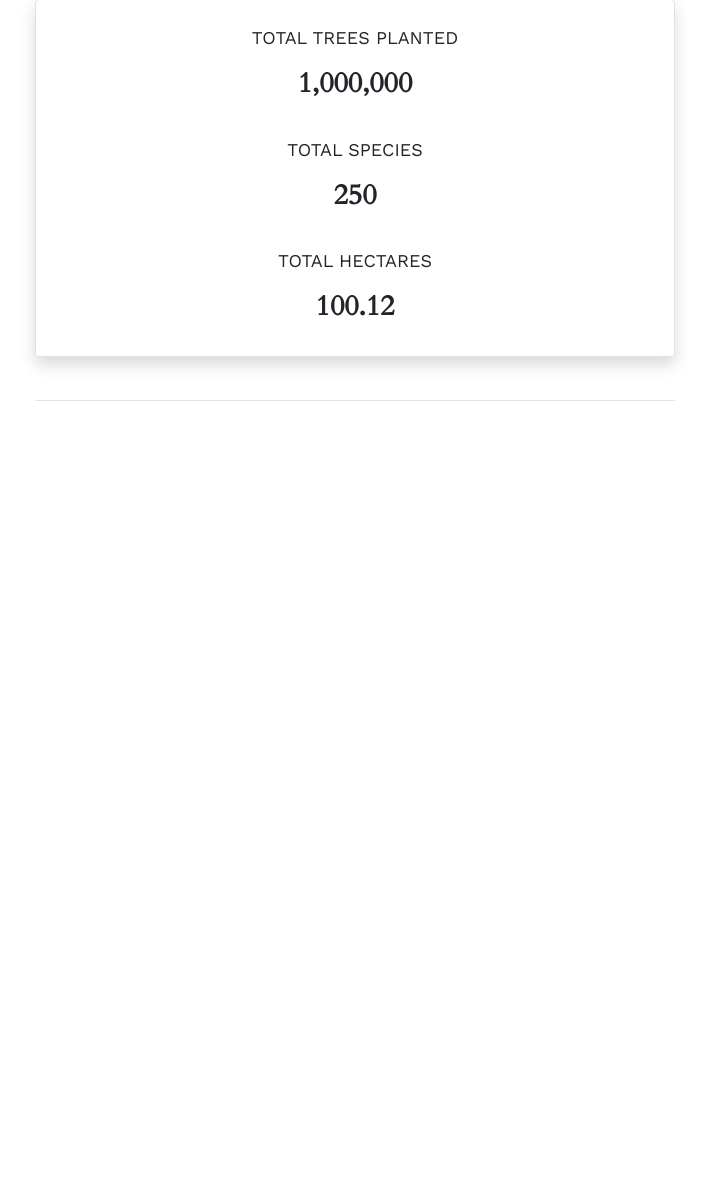
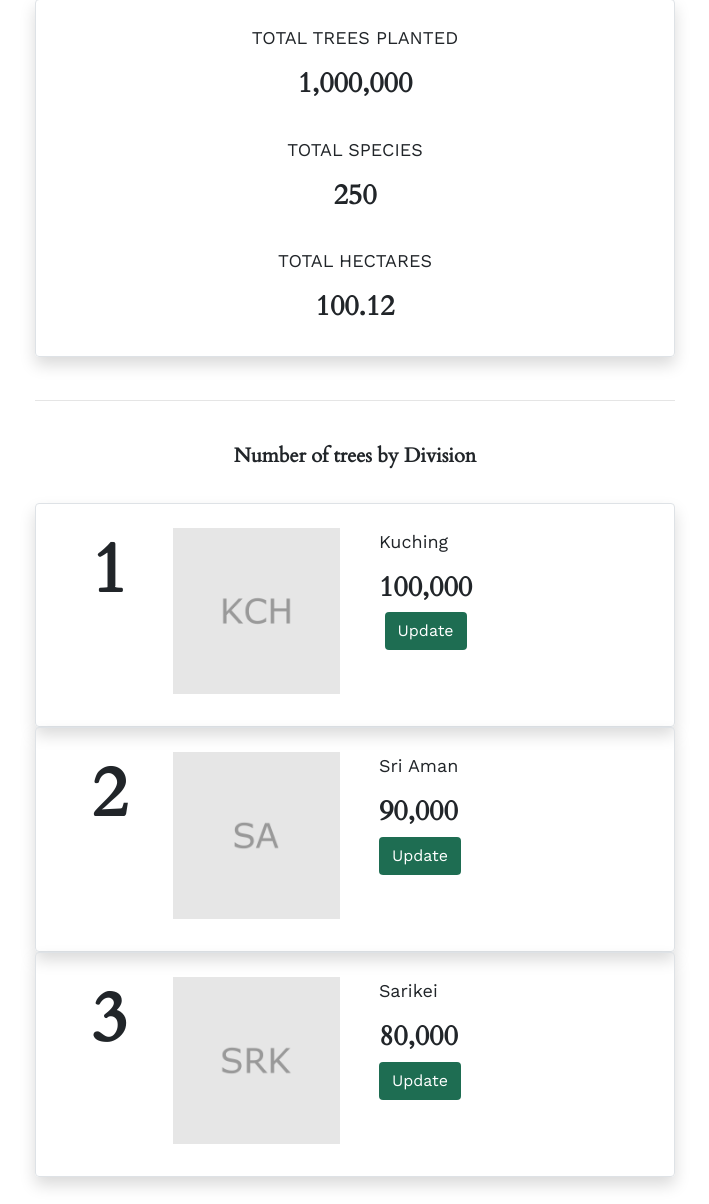
Before and after one commit to nueldeli/flrdashboard, a Django app: page / in a window 1280 px wide. Shown: the part 143-1347 px from the top of the page, without its empty margins (285-994 px from the left). Before the commit the page ends 544 px from the top, so only its background shows below. Run offline with Django 4.2, Linux system fonts and the light colour scheme; data comes from the database, SQL or seed files in the repository; both versions use the stored data as it was after the commit; parts of the project's set-up code (start-up, migrations or seed data) failed here and were passed over; some libraries are stand-ins or nearby versions.

Commit message:
updated figure.model.py

```diff
--- a/figure/admin.py
+++ b/figure/admin.py
@@ -1,5 +1,5 @@
 from django.contrib import admin
-from .models import FigureOverview, Division, PlantingFigure
+from .models import FigureOverview, Division, PlantingFigure, FigureByDivision
 
 # Register your models here.
 class FigureOverviewAdmin(admin.ModelAdmin):
@@ -11,7 +11,11 @@ class DivisionAdmin(admin.ModelAdmin):
 class PlantingFigureAdmin(admin.ModelAdmin):
 	list_display = ('planting_program_name', 'planting_division',)
 
+class FigureByDivisionAdmin(admin.ModelAdmin):
+	list_display = ('figure_division', 'figure_division_total')
+
 admin.site.site_header = "Dashboard Admin"
 admin.site.register(FigureOverview, FigureOverviewAdmin)
 admin.site.register(Division, DivisionAdmin)
 admin.site.register(PlantingFigure, PlantingFigureAdmin)
+admin.site.register(FigureByDivision, FigureByDivisionAdmin)
--- a/figure/models.py
+++ b/figure/models.py
@@ -2,6 +2,16 @@ from django.db import models
 from django.urls import reverse_lazy
 
 # Create your models here.
+class Division(models.Model):
+	division_name = models.CharField(max_length=100)
+	division_img = models.ImageField('Division', null=True, upload_to='division_img/')
+
+	def __str__(self):
+		return self.division_name
+
+	def get_absolute_url(self):
+		return reverse_lazy('figure_index')
+
 class FigureOverview(models.Model):
 	date_input = models.DateTimeField(auto_now_add=True)
 	total_trees_planted = models.IntegerField()
@@ -14,12 +24,15 @@ class FigureOverview(models.Model):
 	def get_absolute_url(self):
 		return reverse_lazy('figure_index')
 
-class Division(models.Model):
-	division_name = models.CharField(max_length=100)
-	division_img = models.ImageField('Division', null=True, upload_to='division_img/')
+class FigureByDivision(models.Model):
+	figure_division = models.ForeignKey(Division, null=True, on_delete=models.CASCADE)
+	figure_division_total = models.IntegerField()
+
+	class Meta:
+		ordering = ['-figure_division_total']
 
 	def __str__(self):
-		return self.division_name
+		return str(self.figure_division) + " " + str(self.figure_division_total)
 
 	def get_absolute_url(self):
 		return reverse_lazy('figure_index')
--- a/figure/templates/figure/figure_index.html
+++ b/figure/templates/figure/figure_index.html
@@ -1,4 +1,6 @@
 {% extends 'base.html' %}
+
+{% load static %}
 
 {% block content %}
 <br>
@@ -18,6 +20,13 @@
 
 		<p>TOTAL HECTARES</p>
 		<h3>{{ figure.total_hectares }}</h3>
+		{% if user.is_authenticated and user.is_staff %}
+			<div class="text-center">
+				<a href="{% url 'figure_overview_update' figure.pk %}">
+					<button class="btn btn-custom">Update figure</button>
+				</a>
+			</div>
+		{% endif %}
 	{% endfor %}
 </div>
 
@@ -28,5 +37,26 @@
 </div>
 
 <br>
-	<p>{{ b.division_name }}</p>
+<h5 class="text-center">Number of trees by Division</h5>
+<br>
+	{% for division in figure_by_division_data %}
+	<div class="row custom-div border shadow rounded p-4">
+		<div class="col-2 text-center">
+			<h2 class="stat_counter">{{ forloop.counter }}</h2>
+		</div>
+		<div class="col-4 mb-2">
+			<img class="w-100" src="{{ division.figure_division.division_img.url }}">
+		</div>
+		<div class="pl-4">
+			<p>{{ division.figure_division.division_name }}</p>
+			<h3>{{ division.figure_division_total }}</h3>
+			<div class="text-center">
+				<a href="{% url 'figure_by_division_update' division.pk %}">
+					<button class="btn btn-custom">Update</button>
+				</a>
+			</div>
+		</div>
+	</div>
+	{% endfor %}
+	<br>
 {% endblock %}
--- a/figure/urls.py
+++ b/figure/urls.py
@@ -1,6 +1,8 @@
 from django.urls import path
-from .views import figure_index_view
+from .views import figure_index_view, UpdateFigureOverviewView, UpdateFigureByDivisionView
 
 urlpatterns = [
 	path('', figure_index_view, name='figure_index'),
+	path('update_figure_overview/<int:pk>', UpdateFigureOverviewView.as_view(), name='figure_overview_update'),
+	path('update_figure_by_division/<int:pk>', UpdateFigureByDivisionView.as_view(), name='figure_by_division_update'),
 ]
--- a/figure/views.py
+++ b/figure/views.py
@@ -1,5 +1,7 @@
 from django.shortcuts import render
-from .models import FigureOverview, PlantingFigure, Division
+from .models import FigureOverview, PlantingFigure, Division, FigureByDivision
+from .forms import UpdateFigureOverviewForm, UpdateFigureByDivisionForm
+from django.views.generic import UpdateView
 from django.db.models import Sum
 #from django.views.generic import TemplateView
 
@@ -13,10 +15,21 @@ from django.db.models import Sum
 def figure_index_view(request):
 	# Get all class objects
 	figure_overview_data = FigureOverview.objects.all()
+	figure_by_division_data = FigureByDivision.objects.all()
+	planting_figure_data = PlantingFigure.objects.all()
 
+	return render(request, 'figure/figure_index.html', {
+		'figure_overview_data':figure_overview_data,
+		'figure_by_division_data':figure_by_division_data,
+		'planting_figure_data':planting_figure_data
+	})
 
-	# Filter based on division name
-	#kch_data = planting_figure_data.filter(planting_division__division_name__icontains="Kuching").aggregate(Sum('planting_total_trees_planted'))['planting_total_trees_planted__sum']
-	return render(request, 'figure/figure_index.html', {
-			'figure_overview_data':figure_overview_data,
-		})
+class UpdateFigureOverviewView(UpdateView):
+	model = FigureOverview
+	template_name = 'figure/figure_overview_update.html'
+	form_class = UpdateFigureOverviewForm
+
+class UpdateFigureByDivisionView(UpdateView):
+	model = FigureByDivision
+	template_name = 'figure/figure_by_division_update.html'
+	form_class = UpdateFigureByDivisionForm
--- a/flrdashboard/urls.py
+++ b/flrdashboard/urls.py
@@ -15,8 +15,10 @@ Including another URLconf
 """
 from django.contrib import admin
 from django.urls import path, include
+from django.conf import settings
+from django.conf.urls.static import static
 
 urlpatterns = [
 	path('', include('figure.urls')),
     path('admin/', admin.site.urls),
-]
+]+ static(settings.MEDIA_URL, document_root=settings.MEDIA_ROOT)
```
Also changed, not shown: figure/forms.py (added, +23 -0 lines), figure/templates/figure/figure_by_division_update.html (added, +21 -0 lines), figure/templates/figure/figure_overview_update.html (added, +21 -0 lines), db.sqlite3, figure/migrations/0001_initial.py, figure/migrations/0002_alter_division_division_img.py (deleted), figure/migrations/0003_figurebydivision.py (deleted), figure/migrations/0004_delete_figurebydivision.py (deleted).
